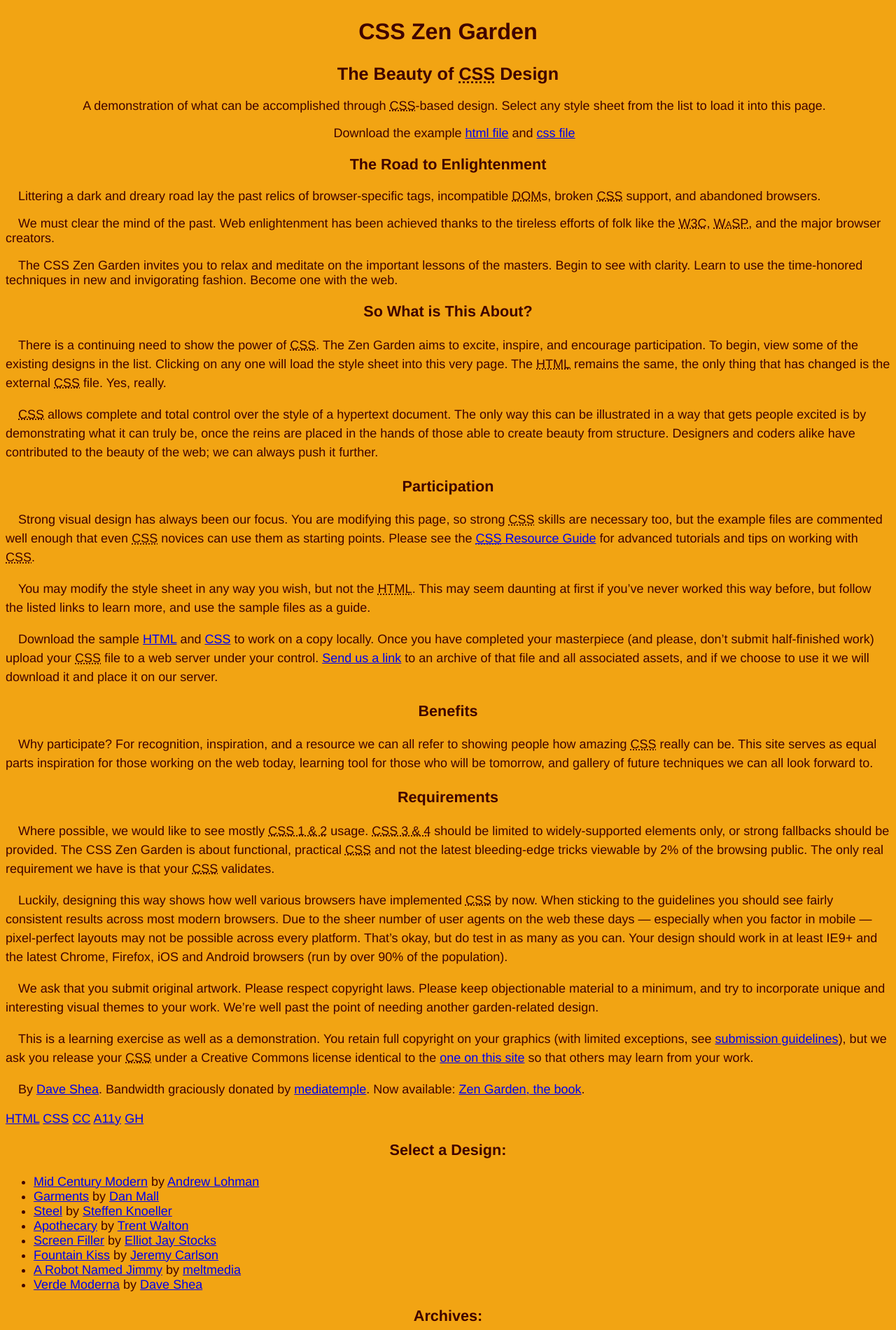
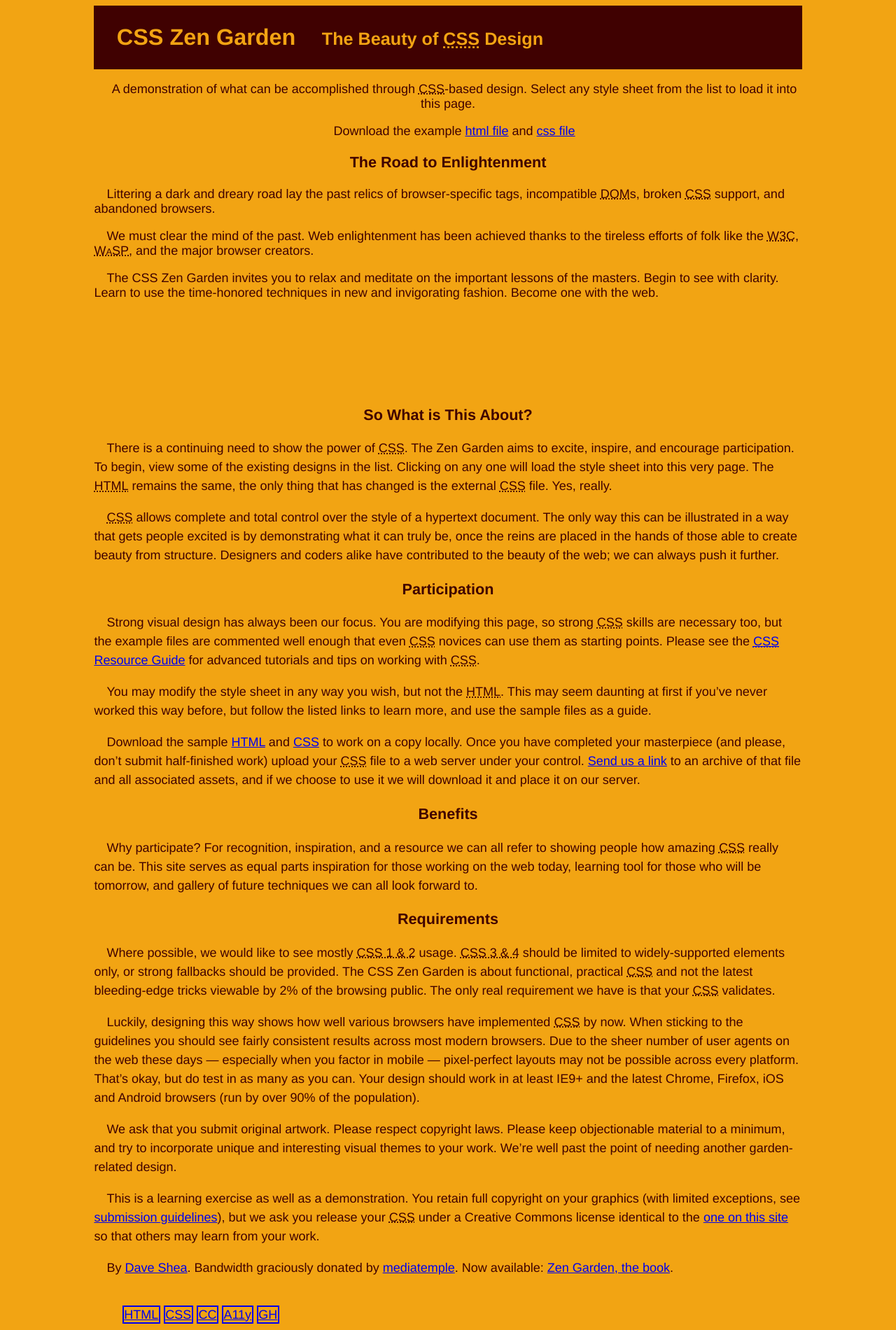
Before and after one commit to AndreMarcal1002/desenvolve-introducao-web, a plain HTML site: page CSSZenGarden/csszengarden.html in a window 1280 px wide. Shown: the top 1900 px of the page at 70% size. Drawn offline with Linux system fonts and the light colour scheme.

Commit message:
Add files via upload

```diff
--- a/CSSZenGarden/style.css
+++ b/CSSZenGarden/style.css
@@ -4,13 +4,26 @@
 .Sabor-2-hex { color: #F28E13; }
 .Sabor-3-hex { color: #BF4904; }
 .destaque { color: #730202; } */
+
+#zen-intro header {
+    background: #400101;
+    color:#F2A413
+}
+#zen-intro header h1 {
+    margin-left: 1em;
+    margin-right: 1em;
+}
+#zen-intro header h1, #zen-intro header h2 {
+    display: inline-block;
+}
+
 html {
     background: #F2A413;
     color: #400101;
     font-size: 18px;
     font-family: Helvetica, sans-serif;
 }
-p { text-indent: 1em; }
+p {text-indent: 1em;}
 h1, h2, h3 {text-align: center;}
 h1 {font-size: 1.8rem; }
 h2 {font-size: 1.4rem; }
@@ -19,3 +32,32 @@ abbr {font-variant: small-caps;}
 
 .summary {text-align: center;}
 .main p {line-height: 1.5;}
+.main footer {
+    margin: 4%;
+}
+.main footer a {
+    border: solid 2px;
+    padding: 0.5px;
+    display: inline-block;
+}
+
+aside ul {
+    list-style-type: none;
+}
+aside ul li {
+    margin: 1em;
+    text-align: center;
+
+}
+.page-wrapper {
+    width: 80%;
+    max-width: 1280px;
+    margin: auto;
+}
+
+#zen-intro {
+    height: 550px;
+}
+#design-archives {
+    display: none;
+}
```
